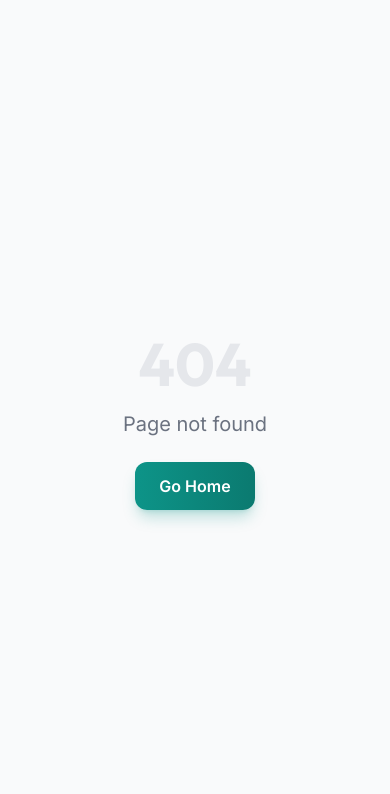
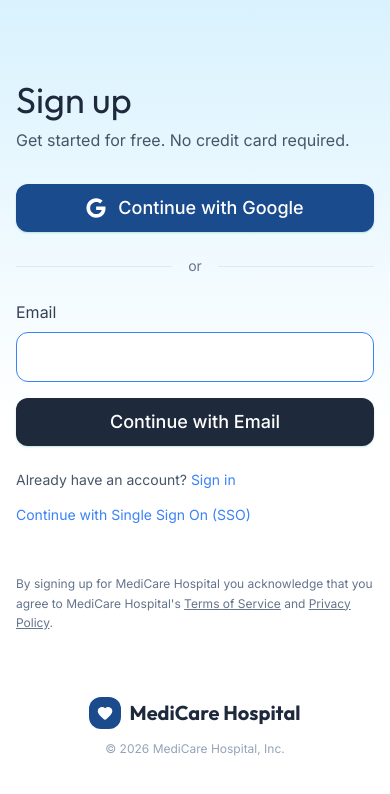
Before and after one commit to prathameshgiri/HospitalWebsite, a React (Vite) app: page /signup in a window 390 px wide. Before the commit this address had no page. Shown: the top 794 px of the page. Built offline with nearby package versions, Linux system fonts and the light colour scheme.

Commit message:
UI: Stack doctor card buttons on mobile; Add Login and Signup pages

```diff
--- a/src/App.jsx
+++ b/src/App.jsx
@@ -9,6 +9,8 @@
 import AppointmentPage from "./pages/public/AppointmentPage";
 import EmergencyPage from "./pages/public/EmergencyPage";
 import TestimonialsPage from "./pages/public/TestimonialsPage";
+import LoginPage from "./pages/auth/LoginPage";
+import SignupPage from "./pages/auth/SignupPage";
 
 function App() {
   return (
@@ -28,7 +30,8 @@
         </Route>
 
         {/* Auth Routes (Milestone 2) */}
-        {/* <Route path="/login" element={<LoginPage />} /> */}
+        <Route path="/login" element={<LoginPage />} />
+        <Route path="/signup" element={<SignupPage />} />
 
         {/* Dashboard Routes (Milestone 2) */}
         {/* <Route element={<DashboardLayout />}> */}
--- /dev/null
+++ b/src/pages/auth/LoginPage.jsx
@@ -0,0 +1,71 @@
+import { Link } from "react-router-dom";
+import { FaGoogle } from "react-icons/fa";
+import { Heart } from "lucide-react";
+import { Button } from "../../components/ui/button";
+import { Input } from "../../components/ui/input";
+import { HOSPITAL_NAME } from "../../lib/constants";
+
+export default function LoginPage() {
+  return (
+    <div className="min-h-screen bg-gradient-to-b from-[#b3e5fc]/50 via-white to-white flex flex-col items-center pt-20 px-4">
+      {/* Container */}
+      <div className="w-full max-w-[400px]">
+        {/* Title */}
+        <h1 className="text-4xl text-slate-800 mb-2">Sign in</h1>
+        <p className="text-slate-600 mb-8">Welcome back. Please sign in to continue.</p>
+
+        {/* Google Button */}
+        <Button className="w-full bg-[#1a4b8c] hover:bg-[#13386b] text-white py-6 rounded-xl text-lg font-medium flex items-center justify-center gap-3 mb-6 shadow-sm hover:shadow-md transition-all">
+          <FaGoogle className="w-5 h-5" />
+          Continue with Google
+        </Button>
+
+        {/* Or */}
+        <div className="flex items-center gap-4 mb-6">
+          <div className="h-px bg-slate-200 flex-1"></div>
+          <span className="text-slate-500 text-sm">or</span>
+          <div className="h-px bg-slate-200 flex-1"></div>
+        </div>
+
+        {/* Form */}
+        <div className="space-y-4">
+          <div>
+            <label className="block text-slate-700 mb-2">Email</label>
+            <Input
+              type="email"
+              className="w-full border-blue-500 focus:border-blue-600 focus:ring-blue-600 py-6 rounded-xl"
+            />
+          </div>
+          <Button className="w-full bg-slate-800 hover:bg-slate-900 text-white py-6 rounded-xl text-lg font-medium shadow-sm transition-all">
+            Continue with Email
+          </Button>
+        </div>
+
+        <div className="mt-6 space-y-3">
+          <p className="text-slate-600 text-sm">
+            Don't have an account? <Link to="/signup" className="text-blue-500 hover:underline">Sign up</Link>
+          </p>
+          <p>
+            <a href="#" className="text-blue-500 hover:underline text-sm">Continue with Single Sign On (SSO)</a>
+          </p>
+        </div>
+
+        {/* Disclaimer */}
+        <p className="text-xs text-slate-500 mt-12 mb-16 leading-relaxed">
+          By signing in to {HOSPITAL_NAME} you acknowledge that you agree to {HOSPITAL_NAME}'s <a href="#" className="underline hover:text-slate-700">Terms of Service</a> and <a href="#" className="underline hover:text-slate-700">Privacy Policy</a>.
+        </p>
+
+        {/* Bottom Logo */}
+        <div className="flex flex-col items-center pb-8">
+          <Link to="/" className="flex items-center gap-2 mb-3 group">
+            <div className="w-8 h-8 rounded-lg bg-[#1a4b8c] flex items-center justify-center group-hover:bg-[#13386b] transition-colors">
+              <Heart className="w-4 h-4 text-white" fill="white" />
+            </div>
+            <span className="font-display font-bold text-xl text-slate-800">{HOSPITAL_NAME}</span>
+          </Link>
+          <p className="text-xs text-slate-400">© {new Date().getFullYear()} {HOSPITAL_NAME}, Inc.</p>
+        </div>
+      </div>
+    </div>
+  );
+}
--- /dev/null
+++ b/src/pages/auth/SignupPage.jsx
@@ -0,0 +1,71 @@
+import { Link } from "react-router-dom";
+import { FaGoogle } from "react-icons/fa";
+import { Heart } from "lucide-react";
+import { Button } from "../../components/ui/button";
+import { Input } from "../../components/ui/input";
+import { HOSPITAL_NAME } from "../../lib/constants";
+
+export default function SignupPage() {
+  return (
+    <div className="min-h-screen bg-gradient-to-b from-[#b3e5fc]/50 via-white to-white flex flex-col items-center pt-20 px-4">
+      {/* Container */}
+      <div className="w-full max-w-[400px]">
+        {/* Title */}
+        <h1 className="text-4xl text-slate-800 mb-2">Sign up</h1>
+        <p className="text-slate-600 mb-8">Get started for free. No credit card required.</p>
+
+        {/* Google Button */}
+        <Button className="w-full bg-[#1a4b8c] hover:bg-[#13386b] text-white py-6 rounded-xl text-lg font-medium flex items-center justify-center gap-3 mb-6 shadow-sm hover:shadow-md transition-all">
+          <FaGoogle className="w-5 h-5" />
+          Continue with Google
+        </Button>
+
+        {/* Or */}
+        <div className="flex items-center gap-4 mb-6">
+          <div className="h-px bg-slate-200 flex-1"></div>
+          <span className="text-slate-500 text-sm">or</span>
+          <div className="h-px bg-slate-200 flex-1"></div>
+        </div>
+
+        {/* Form */}
+        <div className="space-y-4">
+          <div>
+            <label className="block text-slate-700 mb-2">Email</label>
+            <Input
+              type="email"
+              className="w-full border-blue-500 focus:border-blue-600 focus:ring-blue-600 py-6 rounded-xl"
+            />
+          </div>
+          <Button className="w-full bg-slate-800 hover:bg-slate-900 text-white py-6 rounded-xl text-lg font-medium shadow-sm transition-all">
+            Continue with Email
+          </Button>
+        </div>
+
+        <div className="mt-6 space-y-3">
+          <p className="text-slate-600 text-sm">
+            Already have an account? <Link to="/login" className="text-blue-500 hover:underline">Sign in</Link>
+          </p>
+          <p>
+            <a href="#" className="text-blue-500 hover:underline text-sm">Continue with Single Sign On (SSO)</a>
+          </p>
+        </div>
+
+        {/* Disclaimer */}
+        <p className="text-xs text-slate-500 mt-12 mb-16 leading-relaxed">
+          By signing up for {HOSPITAL_NAME} you acknowledge that you agree to {HOSPITAL_NAME}'s <a href="#" className="underline hover:text-slate-700">Terms of Service</a> and <a href="#" className="underline hover:text-slate-700">Privacy Policy</a>.
+        </p>
+
+        {/* Bottom Logo */}
+        <div className="flex flex-col items-center pb-8">
+          <Link to="/" className="flex items-center gap-2 mb-3 group">
+            <div className="w-8 h-8 rounded-lg bg-[#1a4b8c] flex items-center justify-center group-hover:bg-[#13386b] transition-colors">
+              <Heart className="w-4 h-4 text-white" fill="white" />
+            </div>
+            <span className="font-display font-bold text-xl text-slate-800">{HOSPITAL_NAME}</span>
+          </Link>
+          <p className="text-xs text-slate-400">© {new Date().getFullYear()} {HOSPITAL_NAME}, Inc.</p>
+        </div>
+      </div>
+    </div>
+  );
+}
--- a/src/pages/public/DoctorsPage.jsx
+++ b/src/pages/public/DoctorsPage.jsx
@@ -148,7 +148,7 @@
                         </div>
                       </div>
 
-                      <div className="flex gap-3 mt-6">
+                      <div className="flex flex-col sm:flex-row gap-3 mt-6">
                         <Link to="#" className="flex-1">
                           <Button variant="outline" className="w-full text-xs font-semibold hover:bg-medical-50 hover:text-medical-600 border-gray-200">
                             View Profile
--- a/src/pages/public/HomePage.jsx
+++ b/src/pages/public/HomePage.jsx
@@ -333,7 +333,7 @@
                   </div>
 
                   {/* Actions */}
-                  <div className="flex gap-3 mt-6">
+                  <div className="flex flex-col sm:flex-row gap-3 mt-6">
                     <Link to="/doctors" className="flex-1">
                       <Button variant="outline" className="w-full text-xs font-semibold hover:bg-medical-50 hover:text-medical-600 border-gray-200">
                         View Profile
```
